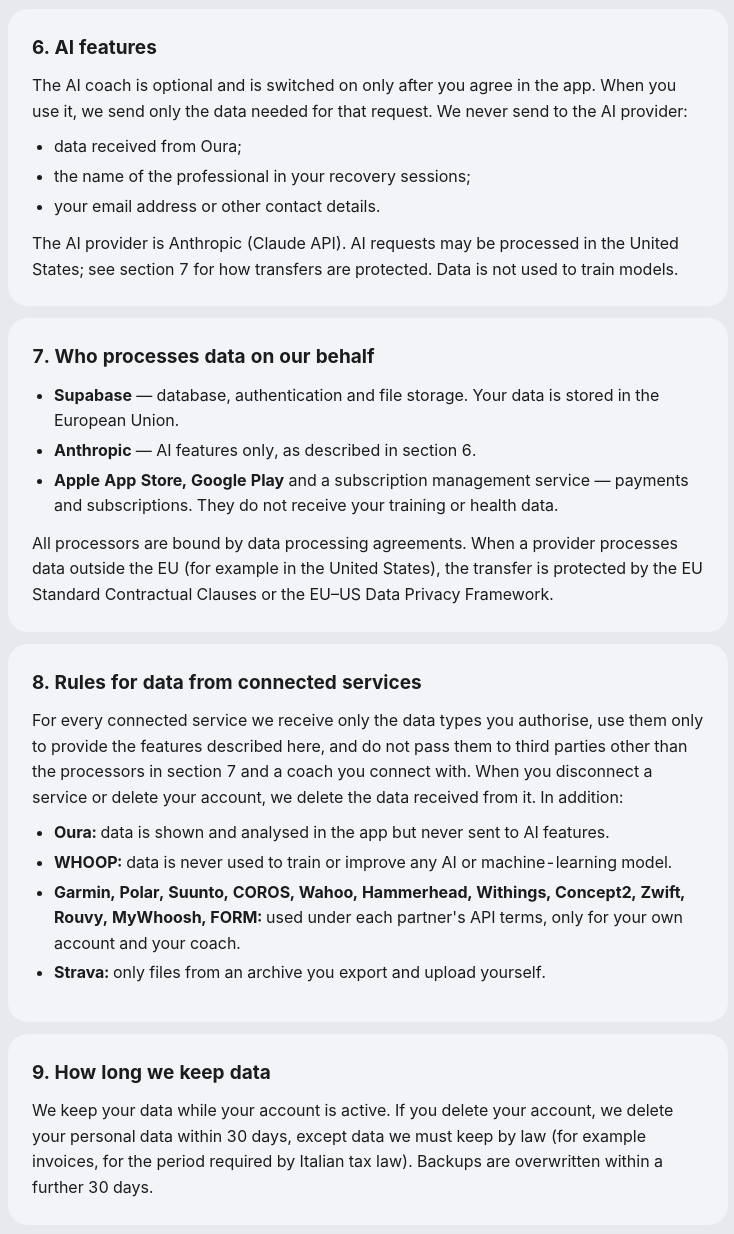
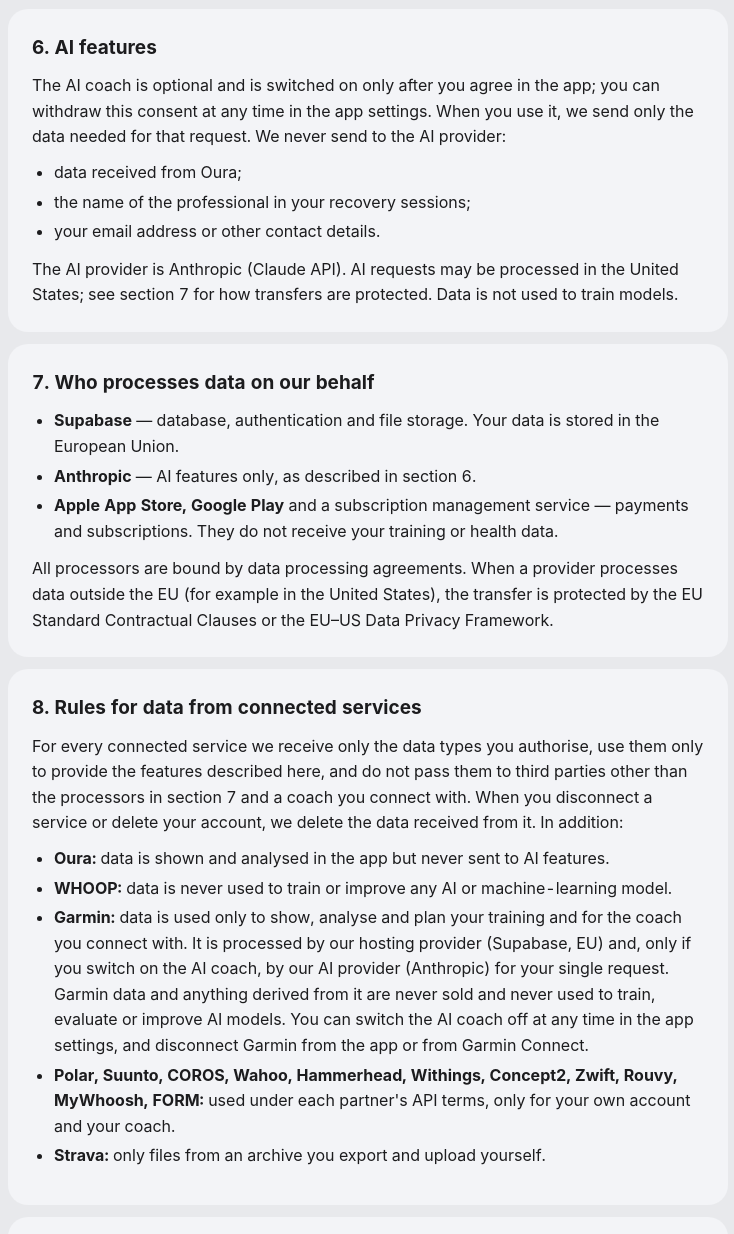
Before and after one commit to AGCStudio/time-trial-site, a plain HTML site: page privacy.html in a window 1280 px wide. Shown: the part 2441-3675 px from the top of the page, without its empty margins (272-1006 px from the left). Drawn offline with Linux system fonts and the light colour scheme.

Commit message:
Privacy: sezione Garmin e revoca consenso AI

```diff
--- a/privacy.html
+++ b/privacy.html
@@ -85,7 +85,7 @@
 
   <div class="card">
     <h2>6. AI features</h2>
-    <p>The AI coach is optional and is switched on only after you agree in the app. When you use it, we send only the data needed for that request. We never send to the AI provider:</p>
+    <p>The AI coach is optional and is switched on only after you agree in the app; you can withdraw this consent at any time in the app settings. When you use it, we send only the data needed for that request. We never send to the AI provider:</p>
     <ul>
       <li>data received from Oura;</li>
       <li>the name of the professional in your recovery sessions;</li>
@@ -110,7 +110,8 @@
     <ul>
       <li><strong>Oura:</strong> data is shown and analysed in the app but never sent to AI features.</li>
       <li><strong>WHOOP:</strong> data is never used to train or improve any AI or machine-learning model.</li>
-      <li><strong>Garmin, Polar, Suunto, COROS, Wahoo, Hammerhead, Withings, Concept2, Zwift, Rouvy, MyWhoosh, FORM:</strong> used under each partner's API terms, only for your own account and your coach.</li>
+      <li><strong>Garmin:</strong> data is used only to show, analyse and plan your training and for the coach you connect with. It is processed by our hosting provider (Supabase, EU) and, only if you switch on the AI coach, by our AI provider (Anthropic) for your single request. Garmin data and anything derived from it are never sold and never used to train, evaluate or improve AI models. You can switch the AI coach off at any time in the app settings, and disconnect Garmin from the app or from Garmin Connect.</li>
+      <li><strong>Polar, Suunto, COROS, Wahoo, Hammerhead, Withings, Concept2, Zwift, Rouvy, MyWhoosh, FORM:</strong> used under each partner's API terms, only for your own account and your coach.</li>
       <li><strong>Strava:</strong> only files from an archive you export and upload yourself.</li>
     </ul>
   </div>
@@ -222,7 +223,7 @@
 
   <div class="card">
     <h2>6. Funzioni di AI</h2>
-    <p>Il coach AI è facoltativo e si attiva solo dopo il tuo consenso nell'app. Quando lo usi, inviamo solo i dati necessari a quella richiesta. Non inviamo mai al fornitore di AI:</p>
+    <p>Il coach AI è facoltativo e si attiva solo dopo il tuo consenso nell'app; puoi revocarlo in qualsiasi momento dalle impostazioni. Quando lo usi, inviamo solo i dati necessari a quella richiesta. Non inviamo mai al fornitore di AI:</p>
     <ul>
       <li>i dati ricevuti da Oura;</li>
       <li>il nome del professionista delle sedute di recupero;</li>
@@ -247,7 +248,8 @@
     <ul>
       <li><strong>Oura:</strong> i dati sono mostrati e analizzati nell'app ma non vengono mai inviati alle funzioni di AI.</li>
       <li><strong>WHOOP:</strong> i dati non vengono mai usati per addestrare o migliorare modelli di AI o di machine learning.</li>
-      <li><strong>Garmin, Polar, Suunto, COROS, Wahoo, Hammerhead, Withings, Concept2, Zwift, Rouvy, MyWhoosh, FORM:</strong> usati secondo i termini API di ciascun partner, solo per il tuo account e per il tuo coach.</li>
+      <li><strong>Garmin:</strong> i dati sono usati solo per mostrare, analizzare e pianificare il tuo allenamento e per il coach a cui ti colleghi. Li trattano il nostro fornitore di hosting (Supabase, UE) e, solo se attivi il coach AI, il nostro fornitore di AI (Anthropic) per la singola richiesta. I dati Garmin e quanto ne deriva non vengono mai venduti né usati per addestrare, valutare o migliorare modelli di AI. Puoi spegnere il coach AI in qualsiasi momento dalle impostazioni dell'app e scollegare Garmin dall'app o da Garmin Connect.</li>
+      <li><strong>Polar, Suunto, COROS, Wahoo, Hammerhead, Withings, Concept2, Zwift, Rouvy, MyWhoosh, FORM:</strong> usati secondo i termini API di ciascun partner, solo per il tuo account e per il tuo coach.</li>
       <li><strong>Strava:</strong> solo i file di un archivio che esporti e carichi tu.</li>
     </ul>
   </div>
```
